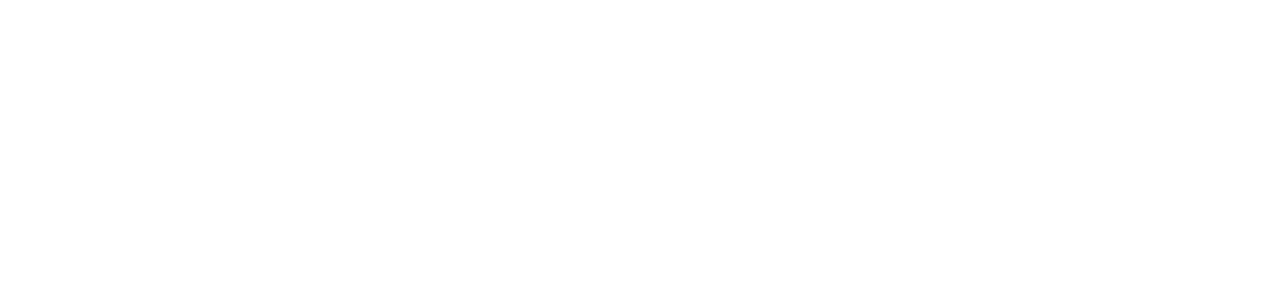
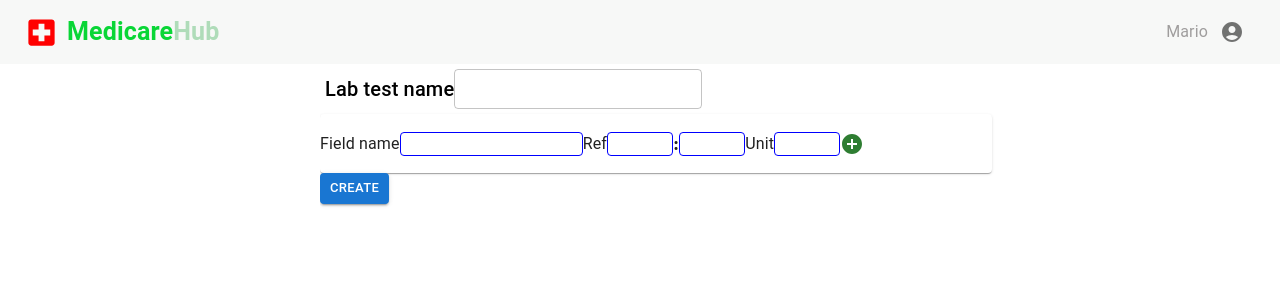
Before and after one commit to Bistec-UOM/MedicareHub_front, a React (Create React App) app in the folder front/: page /lab/temp in a window 1280 px wide. Before the commit this address had no page. Shown: the top 300 px of the page. Built offline with nearby package versions, Linux system fonts and the light colour scheme.

Commit message:
lab template creation structure

```diff
--- a/front/src/App.js
+++ b/front/src/App.js
@@ -5,20 +5,21 @@
 import Lab from "./pages/Lab";
 import Log from "./pages/Log";
 import { BrowserRouter, Route, Routes } from "react-router-dom";
+import Lab_template from "./pages/Lab_template";
 
 function App() {
   return (
     <div className="App">
       <BrowserRouter>
-        <Routes>
-        <Route path='/' element={<Log></Log>}></Route>
+      <Routes>
+      <Route path='/' element={<Log></Log>}></Route>
       <Route path='admin' element={<Admin></Admin>}></Route>
       <Route path='recep' element={<Receptionist></Receptionist>}></Route>
       <Route path='doct' element={<Doctor></Doctor>}></Route>
       <Route path='pharm' element={<Pharmacy></Pharmacy>}></Route>
       <Route path='lab' element={<Lab></Lab>}></Route>
-
-        </Routes>
+      <Route path='lab/temp' element={<Lab_template></Lab_template>}></Route>
+      </Routes>
       </BrowserRouter>
     </div>
   );
--- a/front/src/pages/Lab.js
+++ b/front/src/pages/Lab.js
@@ -1,36 +1,8 @@
-import React, { useEffect, useState } from 'react'
-import {Card, Grid, Paper, TextField, Typography} from "@mui/material"
+import React from 'react'
+import {Grid} from "@mui/material"
 import Navbar from '../components/navbar/Navbar'
-import AddCircleIcon from '@mui/icons-material/AddCircle';
-import HighlightOffIcon from '@mui/icons-material/HighlightOff';
 
 export default function Lab() {
-
-  useEffect(()=>{
-    document.body.style.margin = '0';
-   },[])
-
-  const [testField,setTestField]=useState([])
-
-  const [fieldName,setFieldName]=useState()
-  const [refMin,setRefMin]=useState()
-  const [refMax,setRefMax]=useState()
-  const [unit,setUnit]=useState()
-
-  const addTestField=()=>{
-    let dataSet={
-      'field':fieldName,'min':refMin,'max':refMax,'unit':unit
-    }
-    setTestField([...testField,dataSet])
-    setFieldName('')
-    setRefMin('')
-    setRefMax('')
-    setUnit('')
-  }
-
-  const deleteTestField=(f)=>{
-    setTestField(testField.filter((x)=>{return x.field!=f}))
-  }
 
   return (
     <div>
@@ -41,44 +13,6 @@
          </Grid>
          <Grid item xs={9} style={{height:'100%',overflowY:'scroll'}}>
 
-
-          <div style={{width:'100%',padding:'5px',display:'flex',alignItems:'center'}} square>
-            <Typography variant='h6'>Lab test name</Typography>
-            <TextField size='small'></TextField>
-          </div>
-
-
-          <Paper sx={{display:'flex',alignItems:'center',width:'70%'}}>
-            <div style={{display:'flex',alignItems:'center'}}>
-              <Typography sx={{fontSize:'16px'}}>Field name</Typography>
-              <input style={{height:'20px',borderRadius: '4px',border:'1px solid blue'}} onChange={(e)=>setFieldName(e.target.value)} value={fieldName}></input>
-            </div>
-            <div style={{display:'flex',alignItems:'center'}}>
-              <Typography sx={{fontSize:'16px'}}>Ref</Typography>
-              <input style={{height:'20px',borderRadius: '4px',border:'1px solid blue',width:'60px'}} type='number' onChange={(e)=>setRefMin(e.target.value)} value={refMin}></input>
-            <h3>:</h3>
-              <input style={{height:'20px',borderRadius: '4px',border:'1px solid blue',width:'60px'}} type='number' onChange={(e)=>setRefMax(e.target.value)} value={refMax}></input>
-            </div>
-            <div style={{display:'flex',alignItems:'center'}}>
-              <Typography sx={{fontSize:'16px'}}>Unit</Typography>
-              <input style={{height:'20px',borderRadius: '4px',border:'1px solid blue',width:'60px'}} onChange={(e)=>setUnit(e.target.value)} value={unit}></input>
-            </div>
-            <AddCircleIcon color='success' sx={{cursor:'pointer'}} onClick={addTestField}></AddCircleIcon>
-          </Paper>
-
-          {
-            testField.map((elm)=>{
-              return(
-              <div style={{display:'flex',width:'60%'}}>
-                  <Typography sx={{fontSize:'16px'}}>{elm.field}</Typography>
-                  <Typography sx={{fontSize:'16px'}}>{elm.min}</Typography>
-                  <Typography sx={{fontSize:'16px'}}>{elm.max}</Typography>
-                  <Typography sx={{fontSize:'16px'}}>{elm.unit}</Typography>
-                  <HighlightOffIcon color='error' sx={{cursor:'pointer'}} onClick={()=>deleteTestField(elm.field)} ></HighlightOffIcon>
-              </div>
-              )
-            })
-          }
          </Grid>
        </Grid>
     </div>
--- /dev/null
+++ b/front/src/pages/Lab_template.js
@@ -0,0 +1,119 @@
+import React, { useEffect, useState } from 'react'
+import {Button, Card, Grid, Paper, TextField, Typography} from "@mui/material"
+import Navbar from '../components/navbar/Navbar'
+import AddCircleIcon from '@mui/icons-material/AddCircle';
+import HighlightOffIcon from '@mui/icons-material/HighlightOff';
+import KeyboardDoubleArrowUpIcon from '@mui/icons-material/KeyboardDoubleArrowUp';
+import KeyboardDoubleArrowDownIcon from '@mui/icons-material/KeyboardDoubleArrowDown';
+
+export default function Lab_template() {
+    useEffect(()=>{
+        document.body.style.margin = '0';
+       },[])
+
+      const [testField,setTestField]=useState([])
+
+      const [testName,setTestName]=useState()
+      const [fieldName,setFieldName]=useState()
+      const [refMin,setRefMin]=useState()
+      const [refMax,setRefMax]=useState()
+      const [unit,setUnit]=useState()
+
+      const addTestField=()=>{
+        let data_set={
+          'field':fieldName,'min':refMin,'max':refMax,'unit':unit
+        }
+        setTestField([...testField,data_set])
+        setFieldName('')
+        setRefMin('')
+        setRefMax('')
+        setUnit('')
+      }
+
+      const deleteTestField=(f)=>{
+        setTestField(testField.filter((x)=>{return x.field!=f}))
+      }
+
+      const createTemplate=()=>{
+        let load={
+          'name':testName,
+          'template':testField
+        }
+        load=JSON.stringify(load)
+        load=JSON.parse(load)
+
+      }
+
+      const swapElement = (indexToSwap, newIndex) => {
+
+        const updatedList = [...testField];
+        if (
+          indexToSwap >= 0 &&
+          indexToSwap < updatedList.length &&
+          newIndex >= 0 &&
+          newIndex < updatedList.length
+        ) {
+          const temp = updatedList[indexToSwap];
+          updatedList[indexToSwap] = updatedList[newIndex];
+          updatedList[newIndex] = temp;
+
+          setTestField(updatedList);
+        }
+      }
+
+
+      return (
+        <div>
+          <Navbar></Navbar>
+           <Grid container spacing={0} sx={{paddingTop:'64px',height:'100vh'}}>
+             <Grid item xs={3} style={{height:'100%'}}>
+
+             </Grid>
+             <Grid item xs={9} style={{height:'100%',overflowY:'scroll'}}>
+
+
+              <div style={{width:'100%',padding:'5px',display:'flex',alignItems:'center'}} square>
+                <Typography variant='h6'>Lab test name</Typography>
+                <TextField size='small' onChange={(e)=>setTestName(e.target.value)}></TextField>
+              </div>
+
+
+              <Paper sx={{display:'flex',alignItems:'center',width:'70%'}}>
+                <div style={{display:'flex',alignItems:'center'}}>
+                  <Typography sx={{fontSize:'16px'}}>Field name</Typography>
+                  <input style={{height:'20px',borderRadius: '4px',border:'1px solid blue'}} onChange={(e)=>setFieldName(e.target.value)} value={fieldName}></input>
+                </div>
+                <div style={{display:'flex',alignItems:'center'}}>
+                  <Typography sx={{fontSize:'16px'}}>Ref</Typography>
+                  <input style={{height:'20px',borderRadius: '4px',border:'1px solid blue',width:'60px'}} type='number' onChange={(e)=>setRefMin(e.target.value)} value={refMin}></input>
+                <h3>:</h3>
+                  <input style={{height:'20px',borderRadius: '4px',border:'1px solid blue',width:'60px'}} type='number' onChange={(e)=>setRefMax(e.target.value)} value={refMax}></input>
+                </div>
+                <div style={{display:'flex',alignItems:'center'}}>
+                  <Typography sx={{fontSize:'16px'}}>Unit</Typography>
+                  <input style={{height:'20px',borderRadius: '4px',border:'1px solid blue',width:'60px'}} onChange={(e)=>setUnit(e.target.value)} value={unit}></input>
+                </div>
+                <AddCircleIcon color='success' sx={{cursor:'pointer'}} onClick={addTestField}></AddCircleIcon>
+              </Paper>
+
+              {
+                testField.map((elm,indx)=>{
+                  return(
+                  <div style={{display:'flex',width:'60%'}}>
+                      <Typography sx={{fontSize:'16px'}}>{elm.field}</Typography>
+                      <Typography sx={{fontSize:'16px'}}>{elm.min}</Typography>
+                      <Typography sx={{fontSize:'16px'}}>{elm.max}</Typography>
+                      <Typography sx={{fontSize:'16px'}}>{elm.unit}</Typography>
+                      <HighlightOffIcon color='error' sx={{cursor:'pointer'}} onClick={()=>deleteTestField(elm.field)} ></HighlightOffIcon>
+                      {indx!=0 ? <KeyboardDoubleArrowUpIcon style={{cursor:'pointer'}} onClick={()=>{swapElement(indx,indx-1)}}></KeyboardDoubleArrowUpIcon>: ''}
+                      {indx==(testField.length-1) ? '' : <KeyboardDoubleArrowDownIcon style={{cursor:'pointer'}} onClick={()=>{swapElement(indx,indx+1)}}></KeyboardDoubleArrowDownIcon>}
+                  </div>
+                  )
+                })
+              }
+              <Button variant='contained' size='small' onClick={()=>createTemplate()}>Create</Button>
+             </Grid>
+           </Grid>
+        </div>
+      )
+}
```
